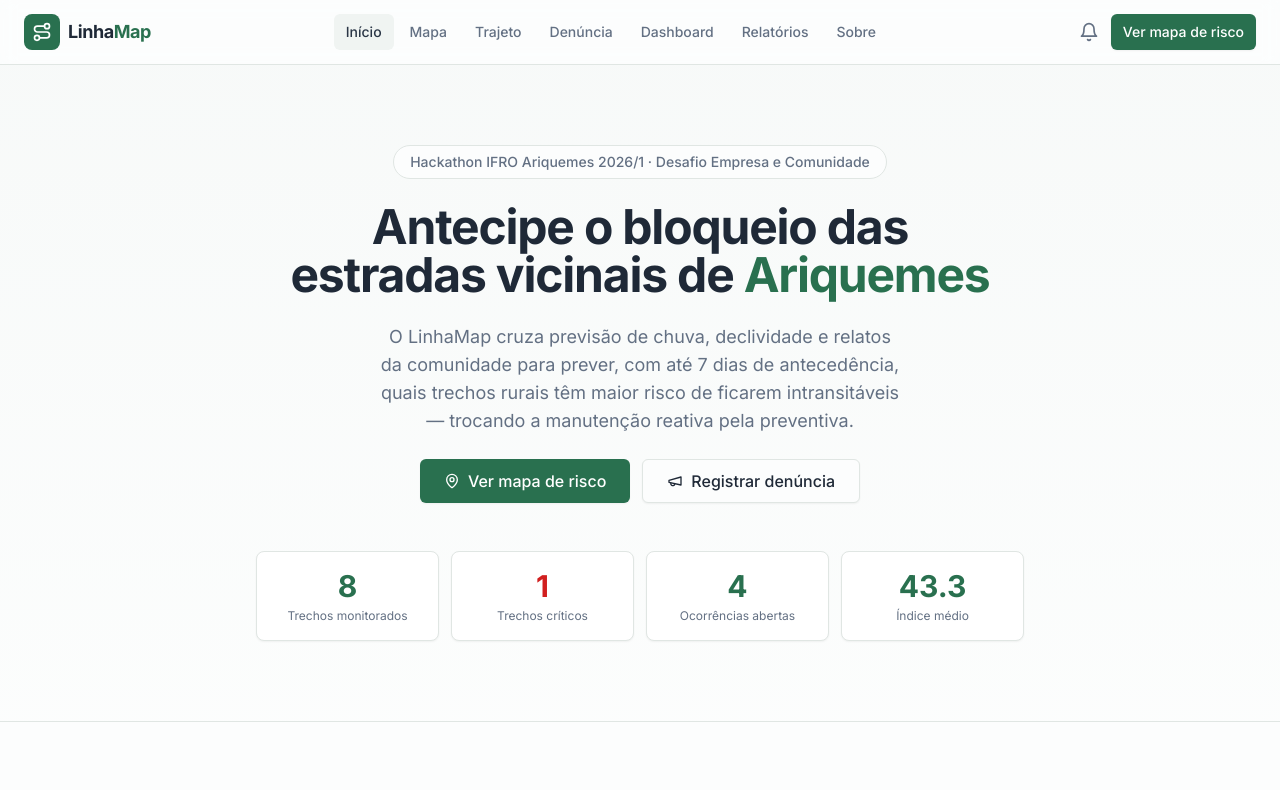
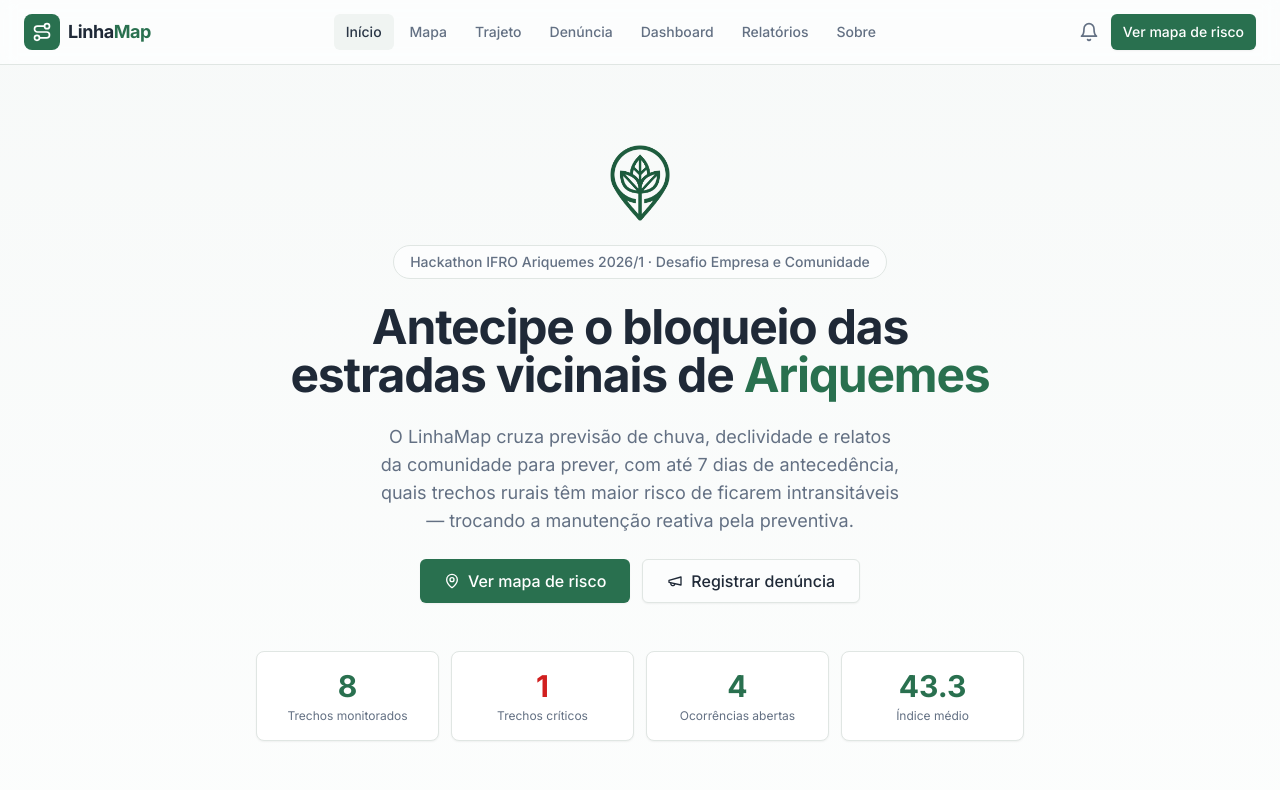
Before and after one commit to ArmandoGT/LinhaMap, a Next.js app: page / in a window 1280 px wide. Shown: the top 790 px of the page. Built offline with nearby package versions, Linux system fonts and the light colour scheme; no server answers.

Commit message:
feat(ui): insere LogoMark no hero da página inicial
- Resumo: Adiciona o símbolo visual da marca (pin/folha) acima do tagline no hero section.
- Funções: Home
- Etc: Reforca a identidade visual já na primeira dobra da landing page.

```diff
--- a/app/page.tsx
+++ b/app/page.tsx
@@ -13,6 +13,7 @@ import {
   Users,
 } from "lucide-react";
 
+import { LogoMark } from "@/components/brand";
 import { RiskBadge } from "@/components/risk-badge";
 import { Button } from "@/components/ui/button";
 import { Card, CardContent } from "@/components/ui/card";
@@ -32,6 +33,7 @@ export default async function Home() {
       {/* ---------------- HERO ---------------- */}
       <section className="border-b bg-gradient-to-b from-secondary/40 to-background">
         <div className="container flex flex-col items-center gap-6 py-20 text-center">
+          <LogoMark height={76} priority />
           <span className="rounded-full border bg-background px-4 py-1.5 text-sm font-medium text-muted-foreground">
             Hackathon IFRO Ariquemes 2026/1 · Desafio Empresa e Comunidade
           </span>
```
